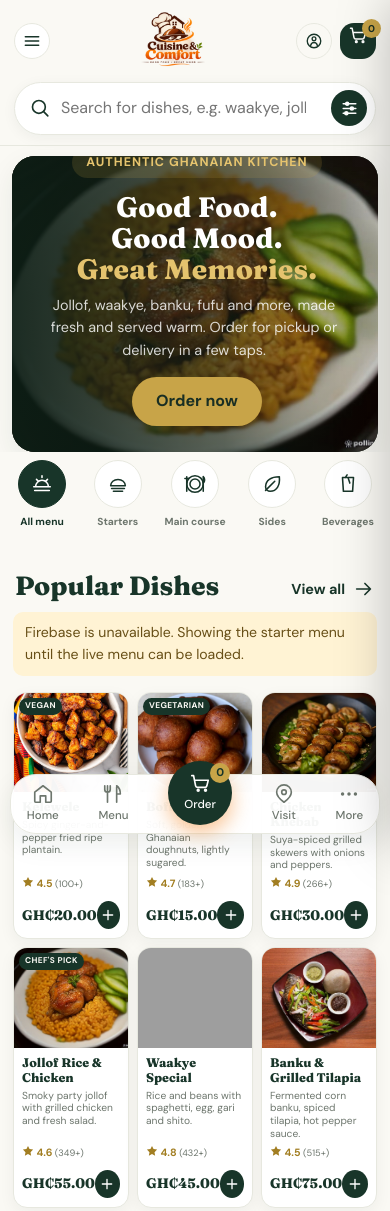
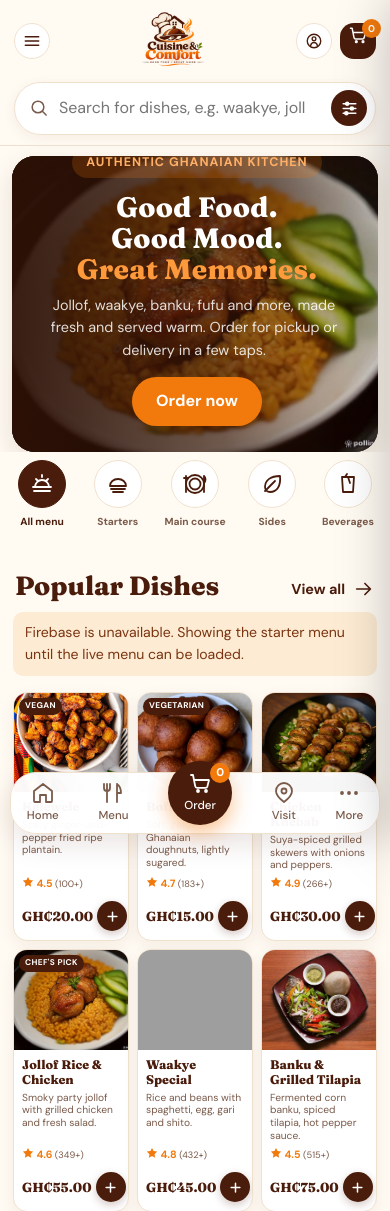
Before and after one commit to devKiel07/Cuisine-Comfort, a plain HTML site: page index.html in a window 390 px wide. Shown: the top 1211 px of the page. Drawn offline with Linux system fonts and the light colour scheme; grey boxes are pictures that could not be loaded.

Commit message:
Refactor CSS styles for header, footer, and cards
Updated various styles and colors for improved design consistency and responsiveness.

```diff
--- a/index.html
+++ b/index.html
@@ -106,51 +106,52 @@ input{width:100%;font:inherit;padding:11px 14px;border:1.5px solid var(--line);b
 .bnav .mid{background:var(--orange);color:#fff;width:64px;height:64px;border-radius:50%;margin-top:-30px;justify-content:center;box-shadow:0 8px 20px rgba(242,122,13,.45)}
 .bnav .mid b{position:absolute;top:2px;right:2px;background:var(--ink);color:var(--bg);border-radius:99px;min-width:20px;height:20px;font-size:.7rem;display:grid;place-items:center}body{padding-bottom:96px}}
 
-:root{color-scheme:light;--bg:#faf9f4;--surface:#fff;--ink:#183529;--muted:#6d766d;--line:#e7e8df;--orange:#c8a448;--orange-d:#a9832c;--leaf:#376547;--tile:#f2efe5;--shadow:0 10px 28px rgba(22,45,33,.08)}
+/* ===== Brand theme: colours taken from the Cuisine & Comfort logo (espresso brown, orange, leaf green, cream) ===== */
+:root,:root:not([data-theme="light"]){color-scheme:light;--bg:#fffaf2;--surface:#fff;--ink:#4a1c0c;--dark:#2e1106;--muted:#7a5a4a;--line:#f0e1cf;--orange:#f27a0d;--orange-d:#c9560a;--leaf:#5e8a1a;--tile:#fdebd3;--shadow:0 10px 28px rgba(74,28,12,.12)}
 body{background:var(--bg);color:var(--ink);font-family:'DM Sans',system-ui,sans-serif}
-header{display:grid;grid-template-columns:1fr auto;gap:14px 28px;padding:14px max(5vw,calc((100vw - 1180px)/2));background:rgba(250,249,244,.94);border-bottom:1px solid var(--line)}
+header{display:grid;grid-template-columns:1fr auto;gap:14px 28px;padding:14px max(5vw,calc((100vw - 1180px)/2));background:rgba(255,250,242,.95);border-bottom:1px solid var(--line)}
 .mobile-menu-toggle,.mobile-menu,.filter-button{display:none}
 .brand{display:flex;align-items:center;justify-self:start}
 .brand img{display:block;width:128px;height:72px;object-fit:contain}
 nav{gap:20px}
 nav a{color:var(--muted)}
 .cartbtn{background:var(--ink);color:#fff;border-radius:14px;padding:8px 12px}
-.cartbtn b{background:var(--orange);color:#182d22}
+.cartbtn b{background:var(--orange);color:#fff}
 .icon{width:22px;height:22px;flex:none;stroke:currentColor;stroke-width:1.8;fill:none;stroke-linecap:round;stroke-linejoin:round}
 .cart-icon{width:18px;height:18px;stroke:currentColor;stroke-width:1.8;fill:none;stroke-linecap:round;stroke-linejoin:round}
 .add svg,.qty svg{width:16px;height:16px;stroke:currentColor;stroke-width:2;fill:none;stroke-linecap:round}
 .rate .star{display:inline-block;width:12px;height:12px;vertical-align:-1px;fill:currentColor}
 .x svg{width:18px;height:18px;stroke:currentColor;stroke-width:2;fill:none;stroke-linecap:round}
 .empty-icon{display:block;stroke:currentColor;stroke-width:1.6;fill:none;stroke-linecap:round;stroke-linejoin:round}
-.search{grid-column:1/-1;width:min(620px,100%);margin:0 auto 2px;padding:4px 16px;box-shadow:0 3px 14px rgba(22,45,33,.05)}
+.search{grid-column:1/-1;width:min(620px,100%);margin:0 auto 2px;padding:4px 16px;box-shadow:0 3px 14px rgba(74,28,12,.06)}
 .search input{padding:9px 0}
 .hero{padding:10px 5vw 0;background:none;text-align:left}
-.hwrap{position:relative;display:block;width:min(1180px,100%);height:clamp(360px,43vw,520px);overflow:hidden;border-radius:30px;background:#172b20;box-shadow:var(--shadow)}
+.hwrap{position:relative;display:block;width:min(1180px,100%);height:clamp(360px,43vw,520px);overflow:hidden;border-radius:30px;background:var(--dark);box-shadow:var(--shadow)}
 .orbit{position:absolute;inset:0;width:100%;height:100%;margin:0;background:url("assets/food/ai-jollof.jpg") center 48%/cover no-repeat}
-.orbit::before{inset:0;border:0;border-radius:0;background:linear-gradient(90deg,rgba(13,31,22,.95) 0%,rgba(13,31,22,.78) 42%,rgba(13,31,22,.05) 100%)}
+.orbit::before{inset:0;border:0;border-radius:0;background:linear-gradient(90deg,rgba(46,17,6,.95) 0%,rgba(46,17,6,.78) 42%,rgba(46,17,6,.05) 100%)}
 .ring,.core{display:none}
 .copy{position:absolute;z-index:2;left:clamp(24px,5vw,60px);bottom:clamp(28px,5vw,56px);width:min(520px,53%);color:#fff}
-.kicker{background:rgba(200,164,72,.16);color:#e6c46e}
+.kicker{background:rgba(242,122,13,.2);color:#ffb066}
 .hero h1{font-size:clamp(2.2rem,4.2vw,4rem);color:#fff;letter-spacing:.01em}
-.hero h1 em{color:#e4c36e}
-.copy .lead{max-width:430px;margin:14px 0 22px;color:rgba(255,255,255,.82);font-size:1rem}
-.cta{background:var(--orange);color:#192e23;box-shadow:none;padding:12px 24px}
-.cta:hover{background:#e2c36d;color:#192e23}
+.hero h1 em{color:#ff9a3c}
+.copy .lead{max-width:430px;margin:14px 0 22px;color:rgba(255,255,255,.85);font-size:1rem}
+.cta{background:var(--orange);color:#fff;box-shadow:none;padding:12px 24px}
+.cta:hover{background:var(--orange-d);color:#fff}
 .ghost{border-color:rgba(255,255,255,.7);color:#fff;padding:10px 20px}
-.info{gap:8px 18px;margin-top:18px;color:rgba(255,255,255,.76);font-size:.82rem}
+.info{gap:8px 18px;margin-top:18px;color:rgba(255,255,255,.78);font-size:.82rem}
 main{max-width:1180px;padding:4px 5vw 84px}
 .menuhead{flex-direction:row;align-items:end;justify-content:space-between;margin:28px 0 16px}
 .section-kicker{display:block;color:var(--leaf);font-size:.72rem;font-weight:700;letter-spacing:.12em;text-transform:uppercase;margin-bottom:5px}
 .menuhead h2{font-size:clamp(1.7rem,3vw,2.25rem);text-transform:capitalize}
-.menu-status{margin:0 0 12px;padding:10px 12px;border-radius:10px;background:#fff3d4;color:#684f17;font-size:.88rem}
+.menu-status{margin:0 0 12px;padding:10px 12px;border-radius:10px;background:var(--tile);color:#7a3410;font-size:.88rem}
 .view-all{display:flex;gap:8px;align-items:center;color:var(--ink);font-size:.9rem;font-weight:700;text-decoration:none}
 .tabs{position:static;gap:12px;padding:10px 0 18px;background:transparent}
 .tab{flex:none;border:1px solid var(--line);border-radius:999px;background:var(--surface);color:var(--ink);padding:8px 16px;font-weight:500;transition:background .2s,color .2s,border-color .2s}
 .tab[aria-selected=true]{background:var(--ink);border-color:var(--ink);color:#fff}
 .category-icon{display:none}
 .grid{grid-template-columns:repeat(auto-fill,minmax(215px,1fr));gap:16px;margin-top:4px}
-.card{border:1px solid var(--line);border-radius:19px;box-shadow:0 5px 16px rgba(22,45,33,.05);animation:none}
-.pic{height:auto;aspect-ratio:1.42;background:#eeeee7;overflow:hidden}
+.card{border:1px solid var(--line);border-radius:19px;box-shadow:0 5px 16px rgba(74,28,12,.06);animation:none}
+.pic{height:auto;aspect-ratio:1.42;background:#f3ece1;overflow:hidden}
 .pic img{position:absolute;inset:0;display:block;width:100%;height:100%;object-fit:cover}
 .pic img[src*="kelewele"]{object-position:center bottom}
 .line .e img{width:44px;height:44px;object-fit:cover;border-radius:12px}
@@ -159,46 +160,51 @@ main{max-width:1180px;padding:4px 5vw 84px}
 .body{gap:5px;padding:12px 14px 14px}
 .body h3{font-size:1rem}
 .body p{font-size:.8rem;line-height:1.4}
-.rate{font-size:.78rem;color:#a27e22}
-.row{margin-top:5px}
-.price{font-size:1.08rem}
-.add{width:34px;height:34px;padding:0;border-radius:50%;background:var(--ink);color:#fff}
-.add:hover{background:var(--leaf)}
-.badge{left:9px;top:9px;background:var(--ink)}
-.promo{position:relative;min-height:210px;margin-top:30px;padding:28px 32px;border-radius:24px;background:#183529;color:#fff;isolation:isolate}
-.promo::after{content:"";position:absolute;z-index:-1;inset:0 0 0 42%;border-radius:inherit;background:linear-gradient(90deg,#183529 0%,rgba(24,53,41,.16) 70%),url("assets/food/waakye.png") center 45%/cover}
-.promo small{color:#e4c36e}
+.rate{font-size:.78rem;color:var(--orange)}
+.row{margin-top:5px;display:flex;align-items:center;justify-content:space-between;gap:4px}
+.price{font-size:1.08rem;white-space:nowrap}
+.add{display:grid;place-items:center;flex:none;width:34px;height:34px;padding:0;border:0;border-radius:50%;background:var(--ink);color:#fff;box-shadow:0 3px 8px rgba(74,28,12,.25)}
+.add:hover{background:var(--orange-d)}
+.add svg{width:16px;height:16px;stroke-width:2.4}
+.badge{left:9px;top:9px;background:var(--ink);color:#fff}
+.promo{position:relative;min-height:210px;margin-top:30px;padding:28px 32px;border-radius:24px;background:var(--dark);color:#fff;isolation:isolate}
+.promo::after{content:"";position:absolute;z-index:-1;inset:0 0 0 42%;border-radius:inherit;background:linear-gradient(90deg,var(--dark) 0%,rgba(46,17,6,.16) 70%),url("assets/food/waakye.png") center 45%/cover}
+.promo small{color:#ffb066}
 .promo h3{max-width:470px;color:#fff}
-.promo .cta{background:#d7b85b}
+.promo .cta{background:var(--orange)}
 .promo .pv{display:none}
-footer#visit{background:#183529;color:#f4f2e9;font-size:.9rem;text-align:left;padding:48px max(5vw,calc((100vw - 1180px)/2)) 20px;border:0}
+footer#visit{background:var(--dark);color:#fbeedd;font-size:.9rem;text-align:left;padding:48px max(5vw,calc((100vw - 1180px)/2)) 20px;border:0}
 .footer-grid{display:grid;grid-template-columns:1.35fr .8fr 1.15fr .8fr;gap:36px;max-width:1180px;margin:0 auto;padding-bottom:34px}
 .footer-brand-name{display:inline-block;color:#fff;text-decoration:none;font:800 1.45rem/1.2 'Fraunces',Georgia,serif}
-.footer-brand-name span{color:#e4c36e}
-.footer-brand p,.footer-column p{max-width:270px;margin:12px 0 0;color:rgba(244,242,233,.76);line-height:1.65}
-.footer-column h2{margin:0 0 14px;color:#e4c36e;font:700 .78rem/1.3 'DM Sans',system-ui,sans-serif;letter-spacing:.1em;text-transform:uppercase}
-.footer-column a{display:flex;align-items:center;gap:9px;width:fit-content;margin-top:10px;color:#f4f2e9;text-decoration:none;overflow-wrap:anywhere}
-.footer-column a:hover,.footer-bottom a:hover{color:#e4c36e}
+.footer-brand-name span{color:var(--orange)}
+.footer-brand p,.footer-column p{max-width:270px;margin:12px 0 0;color:rgba(251,238,221,.78);line-height:1.65}
+.footer-column h2{margin:0 0 14px;color:var(--orange);font:700 .78rem/1.3 'DM Sans',system-ui,sans-serif;letter-spacing:.1em;text-transform:uppercase}
+.footer-column a{display:flex;align-items:center;gap:9px;width:fit-content;margin-top:10px;color:#fbeedd;text-decoration:none;overflow-wrap:anywhere}
+.footer-column a:hover,.footer-bottom a:hover{color:#ffb066}
 .footer-column svg{width:17px;height:17px;flex:none;stroke:currentColor;stroke-width:1.7;fill:none;stroke-linecap:round;stroke-linejoin:round}
 .footer-location{display:flex;align-items:flex-start;gap:9px}
 .footer-location svg{margin-top:3px}
-.footer-bottom{display:flex;justify-content:space-between;align-items:center;gap:16px;max-width:1180px;margin:0 auto;padding-top:16px;border-top:1px solid rgba(255,255,255,.16);color:rgba(244,242,233,.68);font-size:.8rem}
+.footer-bottom{display:flex;justify-content:space-between;align-items:center;gap:16px;max-width:1180px;margin:0 auto;padding-top:16px;border-top:1px solid rgba(255,255,255,.16);color:rgba(251,238,221,.7);font-size:.8rem}
 .footer-bottom p{margin:0}
-.footer-bottom a{color:#f4f2e9;text-decoration:none;font-weight:700}
-.bnav{background:rgba(255,255,255,.96);border-color:var(--line)}
+.footer-bottom a{color:#fbeedd;text-decoration:none;font-weight:700}
+.bnav{background:rgba(255,255,255,.97);border-color:var(--line)}
 .bnav a,.bnav button{color:var(--muted)}
 .bnav .mid{background:var(--ink);color:#fff}
-.bnav .mid b{background:var(--orange);color:var(--ink)}
+.bnav .mid b{background:var(--orange);color:#fff}
+/* make every icon draw reliably: size, colour, no clipping */
+svg.icon,svg.nav-icon,svg.cart-icon,svg.empty-icon,.category-icon svg,.mobile-menu-toggle svg,.filter-button svg,.admin-link svg,.add svg,.qty svg,.x svg{display:block;flex:none;overflow:visible;fill:none;stroke:currentColor;stroke-width:1.8;stroke-linecap:round;stroke-linejoin:round}
+.add svg{stroke-width:2.4}
 @media(max-width:640px){
   header{position:sticky;grid-template-columns:36px minmax(0,1fr) auto;grid-template-rows:auto auto;gap:10px 8px;padding:10px 14px}
   .mobile-menu-toggle{display:grid;grid-column:1;grid-row:1;place-items:center;width:36px;height:36px;padding:0;border:1px solid var(--line);border-radius:50%;background:var(--surface);color:var(--ink)}
-  .mobile-menu-toggle svg{width:20px;height:20px;stroke:currentColor;stroke-width:1.8;fill:none;stroke-linecap:round}
+  .mobile-menu-toggle svg{width:20px;height:20px}
   .brand{grid-column:2;grid-row:1;justify-self:center}
   .brand img{width:104px;height:62px}
   header nav{position:static;grid-column:3;grid-row:1;justify-self:end;gap:8px}
   header nav a{display:none}
-  header nav a.admin-link{display:grid;place-items:center;width:36px;height:36px;padding:0}
-  .cartbtn{position:relative;display:grid;place-items:center;width:36px;height:36px;padding:0;font-size:0}
+  header nav a.admin-link{display:grid;place-items:center;width:36px;height:36px;padding:0;background:var(--surface);color:var(--ink)}
+  header nav .admin-link svg{width:18px;height:18px}
+  .cartbtn{position:relative;display:grid;place-items:center;width:36px;height:36px;padding:0;font-size:0;background:var(--ink);color:#fff}
   .cartbtn .cart-icon{width:20px;height:20px}
   .cartbtn b{position:absolute;top:-4px;right:-5px;min-width:19px;height:19px;font-size:.62rem}
   .mobile-menu:not([hidden]){position:absolute;top:calc(100% + 8px);left:12px;right:12px;z-index:22;display:grid;gap:0;padding:8px 14px;border:1px solid var(--line);border-radius:16px;background:var(--surface);box-shadow:var(--shadow)}
@@ -206,12 +212,13 @@ footer#visit{background:#183529;color:#f4f2e9;font-size:.9rem;text-align:left;pa
   .mobile-menu a+a{border-top:1px solid var(--line)}
   .search{grid-column:1/-1;width:100%;margin:0;padding:4px 8px 4px 14px}
   .search input{min-width:0}
+  .search .icon{width:20px;height:20px;color:var(--muted)}
   .filter-button{display:grid;flex:none;place-items:center;width:36px;height:36px;border:0;border-radius:50%;background:var(--ink);color:#fff}
-  .filter-button svg{width:19px;height:19px;stroke:currentColor;stroke-width:1.8;fill:none;stroke-linecap:round;stroke-linejoin:round}
+  .filter-button svg{width:19px;height:19px}
   .hero{padding:10px 12px 0}
   .hwrap{height:clamp(280px,76vw,350px);border-radius:23px}
   .orbit{order:initial;background-position:58% center}
-  .orbit::before{background:linear-gradient(90deg,rgba(13,31,22,.91),rgba(13,31,22,.62) 58%,rgba(13,31,22,.06))}
+  .orbit::before{background:linear-gradient(90deg,rgba(46,17,6,.92),rgba(46,17,6,.62) 58%,rgba(46,17,6,.06))}
   .copy{left:22px;right:18px;bottom:26px;width:auto}
   .hero h1{font-size:clamp(1.75rem,7vw,2.45rem)}
   .copy .lead{max-width:320px;font-size:.9rem;margin:10px 0 16px}
@@ -230,9 +237,10 @@ footer#visit{background:#183529;color:#f4f2e9;font-size:.9rem;text-align:left;pa
   .tab{display:grid;flex:0 0 58px;gap:6px;justify-items:center;border:0;border-radius:12px;background:transparent;color:var(--muted);font-size:.66rem;padding:0 0 3px;white-space:nowrap}
   .tab[aria-selected=true]{background:transparent;color:var(--ink)}
   .category-icon{display:grid;place-items:center;width:48px;height:48px;border:1px solid var(--line);border-radius:50%;background:var(--surface);color:var(--ink);transition:background .2s,color .2s}
-  .category-icon svg{width:22px;height:22px;stroke:currentColor;stroke-width:1.7;fill:none;stroke-linecap:round;stroke-linejoin:round}
+  .category-icon svg{width:24px;height:24px}
   .tab[aria-selected=true] .category-icon{background:var(--ink);border-color:var(--ink);color:#fff}
   .category-label{font-size:.64rem;font-weight:600}
+  .tab[aria-selected=true] .category-label{color:var(--ink);font-weight:700}
   .grid{width:100%;min-width:0;grid-template-columns:repeat(3,minmax(0,1fr));gap:8px}
   .card{min-width:0;flex-direction:column;border-radius:14px}
   .pic{width:100%;height:auto;flex:none;aspect-ratio:1.15}
@@ -241,13 +249,15 @@ footer#visit{background:#183529;color:#f4f2e9;font-size:.9rem;text-align:left;pa
   .body p{font-size:.64rem;line-height:1.25}
   .rate{font-size:.66rem}
   .rate small{font-size:.58rem}
-  .price{font-size:.86rem}
-  .add{width:28px;height:28px;font-size:1.15rem}
+  .price{font-size:.82rem}
+  .add{width:30px;height:30px}
+  .add svg{width:15px;height:15px}
   .badge{left:5px;top:5px;padding:2px 6px;font-size:.52rem}
   .promo{min-height:180px;padding:22px 18px;margin-top:22px}
   .promo::after{left:38%;background-position:58% center}
   .promo h3{max-width:210px;font-size:1.55rem}
   .promo .cta{padding:10px 18px;font-size:.85rem}
+  .bnav .nav-icon{width:24px;height:24px}
   footer#visit{padding:36px 20px 18px}
   .footer-grid{grid-template-columns:repeat(2,minmax(0,1fr));gap:26px 18px;padding-bottom:26px}
   .footer-brand{grid-column:1/-1}
```
